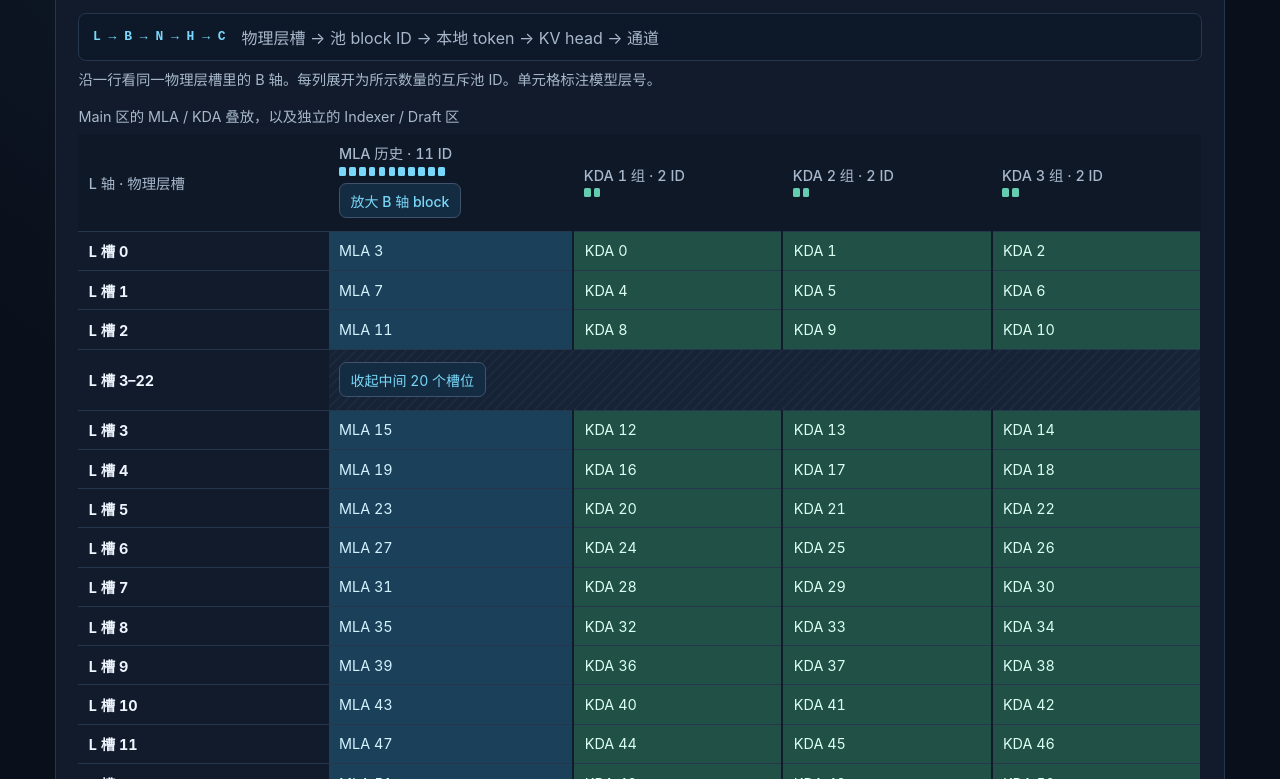
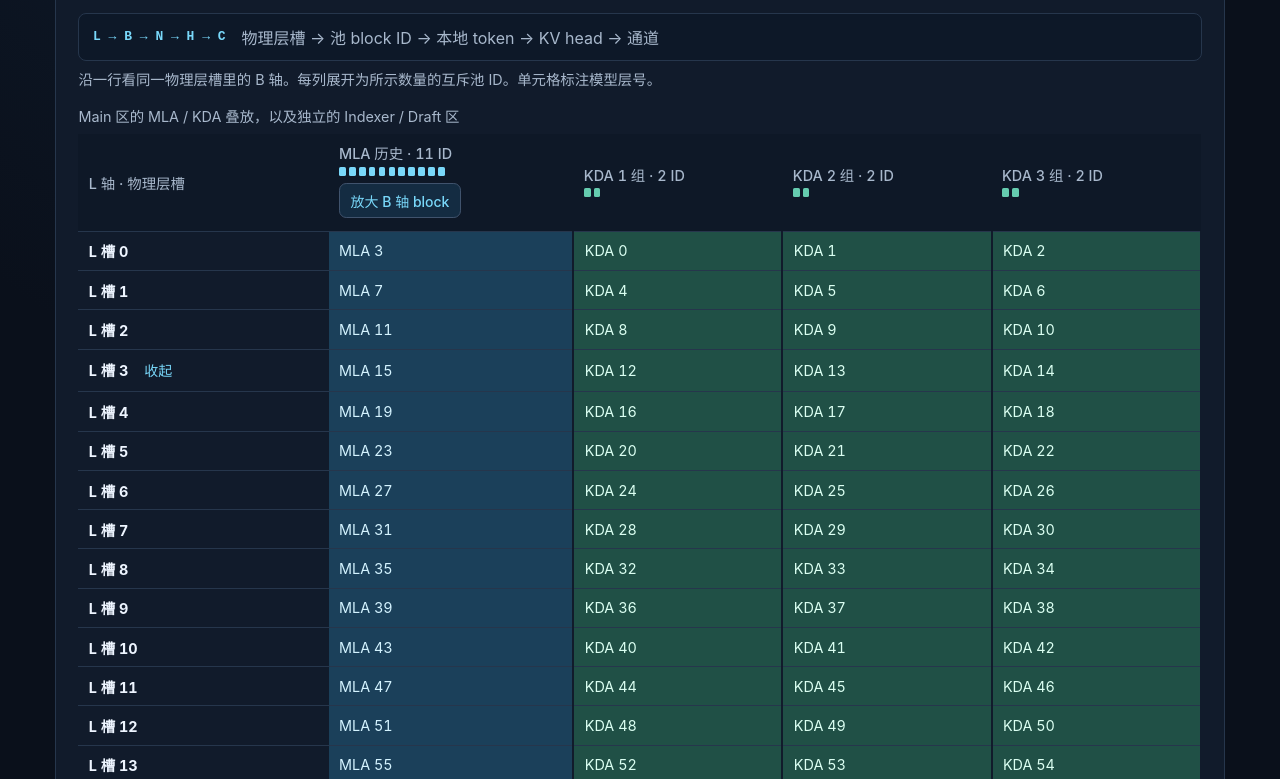
Before and after one commit to Dawn952/kvcache-analysis, a plain HTML site: page index.html in a window 1280 px wide. Both pictures are taken after a click on the button "展开中间 20 个槽位". Shown: the part 1267-2046 px from the top of the page. Drawn offline with Linux system fonts and the light colour scheme.

Commit message:
Keep expanded cache slots visually continuous

```diff
--- a/app.js
+++ b/app.js
@@ -61,7 +61,10 @@ function renderLayout() {
   const mainSlots = Array.from({ length: mainLayers }, (_, slot) => {
     const empty = slot === layersPerStateGroup;
     const targetLayer = empty ? 92 : slot * 4 + 3;
-    return `<tr><th scope="row">L 槽 ${slot}</th><td class="mla">MLA ${targetLayer}</td>${groups.map((group) => empty
+    const collapse = slot === 3
+      ? '<button id="collapse-middle-slots" type="button" class="slot-collapse" data-layout-panel="middle-slots" aria-controls="middle-slots" aria-expanded="true" aria-label="收起中间 20 个槽位">收起</button>'
+      : '';
+    return `<tr><th scope="row">L 槽 ${slot}${collapse}</th><td class="mla">MLA ${targetLayer}</td>${groups.map((group) => empty
       ? '<td class="empty">空槽</td>' : `<td class="kda">KDA ${slot * 4 + group}</td>`).join('')}</tr>`;
   });
   const sideRow = (name, layers, kind, text) => `<tr><th scope="row">${name} 区 × ${layers} 层</th><td class="${kind}">${text}</td>${groups.map(() => '<td class="empty">预留空页</td>').join('')}</tr>`;
@@ -79,7 +82,7 @@ function renderLayout() {
       <caption>Main 区的 MLA / KDA 叠放，以及独立的 Indexer / Draft 区</caption>
       <thead><tr><th scope="col">L 轴 · 物理层槽</th><th scope="col">MLA 历史 · ${value.historyIds} ID${blockMarks(value.historyIds)}<button type="button" class="layout-toggle" data-layout-panel="block-zoom" aria-controls="block-zoom" aria-expanded="${showBlockZoom}">${showBlockZoom ? '收起 B 轴细节' : '放大 B 轴 block'}</button></th>${groups.map((group) => `<th scope="col">KDA ${group + 1} 组 · ${value.stateCopies} ID${blockMarks(value.stateCopies)}</th>`).join('')}</tr></thead>
       <tbody id="block-zoom" ${showBlockZoom ? '' : 'hidden'}><tr><td colspan="5" class="block-zoom-cell">${renderBlockZoom(value, current.dcp)}</td></tr></tbody>
-      <tbody>${mainSlots.slice(0, 3).join('')}<tr><th scope="row">L 槽 3–22</th><td colspan="4" class="empty"><button type="button" class="layout-toggle" data-layout-panel="middle-slots" aria-controls="middle-slots" aria-expanded="${showMiddleSlots}">${showMiddleSlots ? '收起中间 20 个槽位' : '展开中间 20 个槽位'}</button></td></tr></tbody>
+      <tbody>${mainSlots.slice(0, 3).join('')}<tr id="middle-slots-placeholder" ${showMiddleSlots ? 'hidden' : ''}><th scope="row">L 槽 3–22</th><td colspan="4" class="empty"><button id="expand-middle-slots" type="button" class="layout-toggle" data-layout-panel="middle-slots" aria-controls="middle-slots" aria-expanded="false">展开中间 20 个槽位</button></td></tr></tbody>
       <tbody id="middle-slots" ${showMiddleSlots ? '' : 'hidden'}>${mainSlots.slice(3, -1).join('')}</tbody>
       <tbody>${mainSlots.at(-1)}</tbody>
       <tbody>${sideRow('Indexer', mainLayers, 'indexer', 'FP8 K + scale')}${current.spec ? sideRow('Draft', draftLayers, 'draft', 'BF16 MLA KV') : ''}</tbody>
@@ -139,12 +142,13 @@ layout.addEventListener('click', (event) => {
   const panel = byId(button.dataset.layoutPanel);
   const expanded = panel.hidden;
   panel.hidden = !expanded;
-  button.setAttribute('aria-expanded', expanded);
   if (panel.id === 'middle-slots') {
     showMiddleSlots = expanded;
-    button.textContent = `${expanded ? '收起' : '展开'}中间 20 个槽位`;
+    byId('middle-slots-placeholder').hidden = expanded;
+    byId(expanded ? 'collapse-middle-slots' : 'expand-middle-slots').focus();
   } else {
     showBlockZoom = expanded;
+    button.setAttribute('aria-expanded', expanded);
     button.textContent = expanded ? '收起 B 轴细节' : '放大 B 轴 block';
   }
 });
--- a/index.html
+++ b/index.html
@@ -3,7 +3,7 @@
 <meta charset="utf-8">
 <meta name="viewport" content="width=device-width, initial-scale=1">
 <title>KVCache 对比台</title>
-<link rel="stylesheet" href="style.css?v=4">
+<link rel="stylesheet" href="style.css?v=5">
 <main>
   <header>
     <p class="eyebrow">vLLM ASCEND / DECODE</p>
@@ -58,5 +58,5 @@
   <div id="detail-rows"></div>
 </dialog>
 <script src="model.js?v=4" defer></script>
-<script src="app.js?v=4" defer></script>
+<script src="app.js?v=5" defer></script>
 </html>
--- a/style.css
+++ b/style.css
@@ -381,6 +381,16 @@ dialog::backdrop {
   margin: .25rem 0;
 }
 
+.slot-collapse {
+  padding: .08rem .38rem;
+  margin-left: .55rem;
+  border-color: transparent;
+  background: transparent;
+  color: var(--accent);
+  font-size: .875rem;
+  font-weight: 400;
+}
+
 .pool-map .block-zoom-cell {
   border-right: 0;
   padding: .7rem 0;
```
